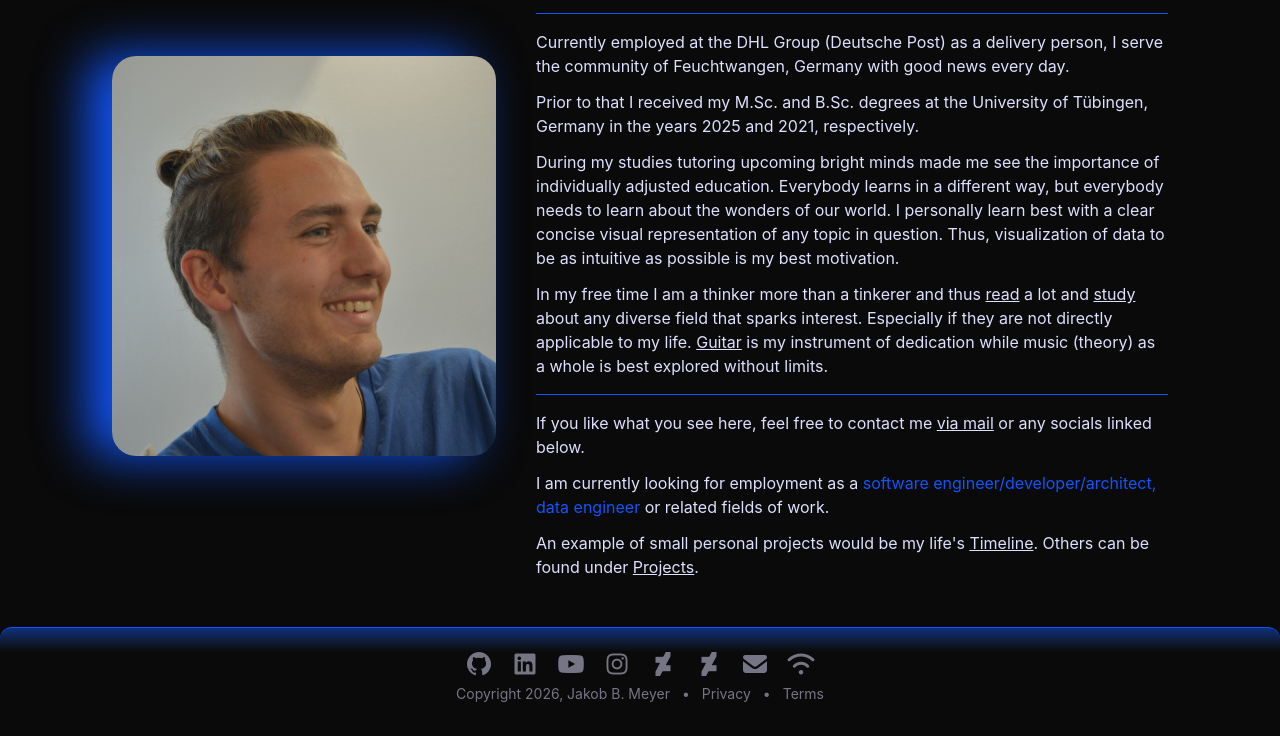
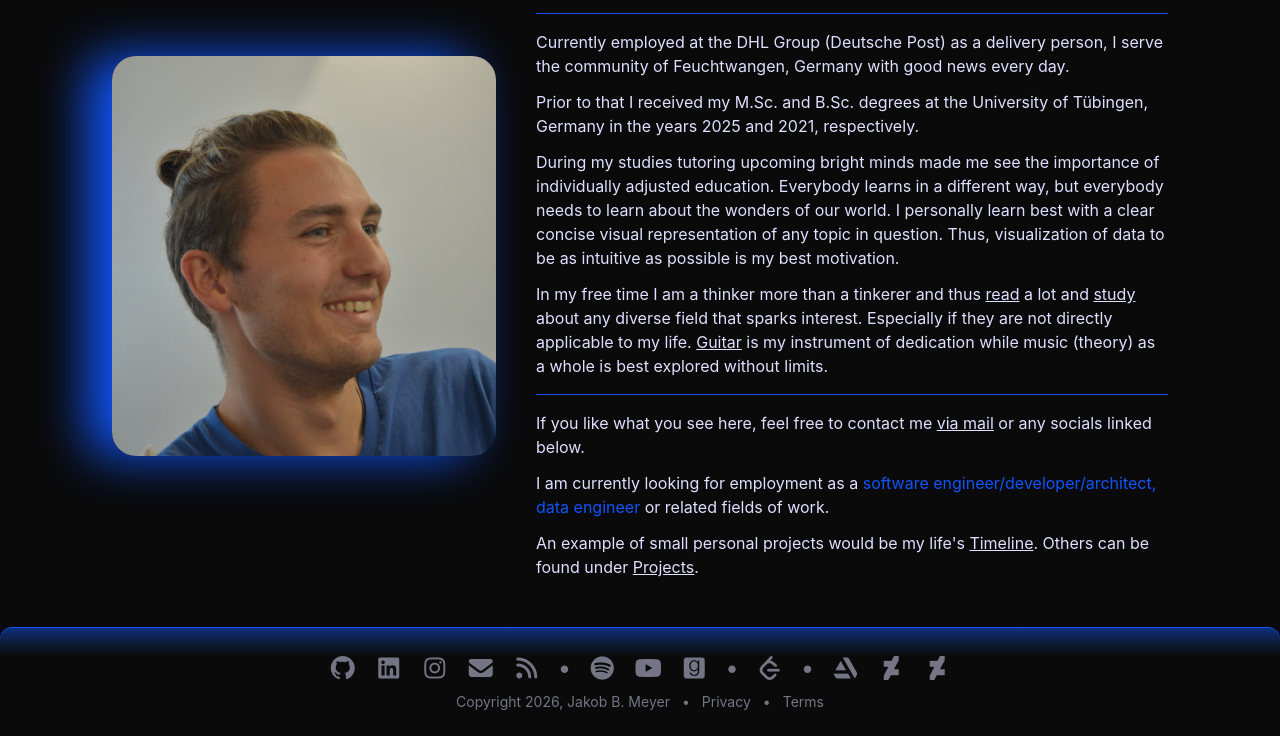
Before and after one commit to jmeyer24/jmeyer24.github.io, a website built with Vite: page index.html in a window 1280 px wide. Shown: the part 204-940 px from the top of the page. Built offline with nearby package versions, Linux system fonts and the light colour scheme.

Commit message:
new social links

```diff
--- a/public/pages/footer.html
+++ b/public/pages/footer.html
@@ -1,21 +1,29 @@
+<div class="mute">
     <div class="divider-t gradient-t items-center justify-center">
         <div class="text-2xl pt-6 mb-2 flex items-center justify-center gap-4">
             <a class="link-social fa-brands fa-github" title="Github" href="https://github.com/jmeyer24"></a>
             <a class="link-social fa-brands fa-linkedin" title="LinkedIn"
                 href="https://www.linkedin.com/in/jakob-meyer-41695a29b"></a>
+            <a class="link-social fa-brands fa-instagram" title="Instagram" href="https://www.instagram.com/jakomeye/"></a>
+            <a class="link-social fa fa-envelope" title="jakobmeyer.feu@gmail.com" href="mailto:jakobmeyer.feu@gmail.com"></a>
+            <a class="link-social fa fa-rss" title="All Posts RSS" href="/feed.xml"></a>
+            <span>•</span>
+            <a class="link-social fa-brands fa-spotify" title="Spotify"
+                href="https://open.spotify.com/user/1169418482?si=b6dc8f2ca2b441a6"></a>
             <a class="link-social fa-brands fa-youtube" title="Youtube" href="https://youtube.com/@mysteryoftime24"></a>
-        <a class="link-social fa-brands fa-instagram" title="Instagram" href="https://www.instagram.com/jakomeye/"></a>
+            <a class="link-social fa-brands fa-goodreads" title="Goodreads"
+                href="https://www.goodreads.com/user/show/145837612-jakob-meyer"></a>
+            <span>•</span>
+            <a class="link-social fa-brands fa-leetcode" title="Leetcode" href="https://leetcode.com/u/jmeyer24/"></a>
+            <span>•</span>
+            <a class="link-social fa-brands fa-artstation" title="Artstation" href="https://www.artstation.com/mysteryoftime"></a>
             <a class="link-social fa-brands fa-deviantart" title="DeviantArt"
                 href="https://www.deviantart.com/themysteryoftime"></a>
-        <a class="link-social fa-brands fa-deviantart" title="DeviantArt"
-            href="https://www.deviantart.com/darkvalaraukar"></a>
-        <a class="link-social fa fa-envelope" title="Email me at jakobmeyer.feu@gmail.com"
-            href="mailto:jakobmeyer.feu@gmail.com"></a>
-        <a class="link-social fa fa-wifi" title="All Posts RSS" href="/feed.xml"></a>
+            <a class="link-social fa-brands fa-deviantart" title="DeviantArt" href="https://www.deviantart.com/darkvalaraukar"></a>
             </div>
             </div>
-<div class="text-(--color-text)/(--muting-factor) text-center text-sm pb-6">
-    <div class="text-sm text-foreground/60 flex items-center justify-center gap-3">
+    <div class="text-center text-sm pb-6">
+        <div class="text-sm flex items-center justify-center gap-3">
             <span>Copyright 2026, Jakob B. Meyer</span>
             <span>•</span>
             <a class="link-social" href="/privacy">Privacy</a>
@@ -23,3 +31,4 @@
             <a class="link-social" href="/terms">Terms</a>
         </div>
     </div>
+</div>
--- a/src/style.css
+++ b/src/style.css
@@ -300,5 +300,9 @@
 /* footer */
 /* ====== */
 .link-social {
-  @apply text-(--color-text)/(--muting-factor) hover:text-(--color-high) transition-colors;
+  @apply hover:text-(--color-high) transition-colors;
 }
+
+.mute {
+  @apply text-(--color-text)/(--muting-factor)
+}
```
Lines whose indentation alone changed are shown as unchanged.
